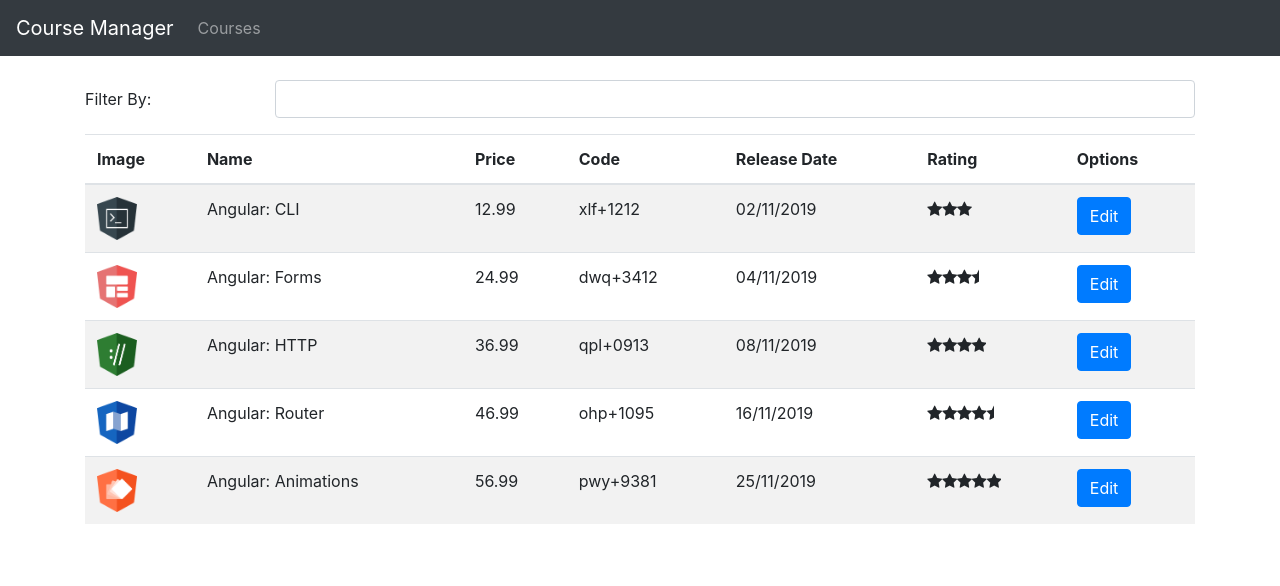
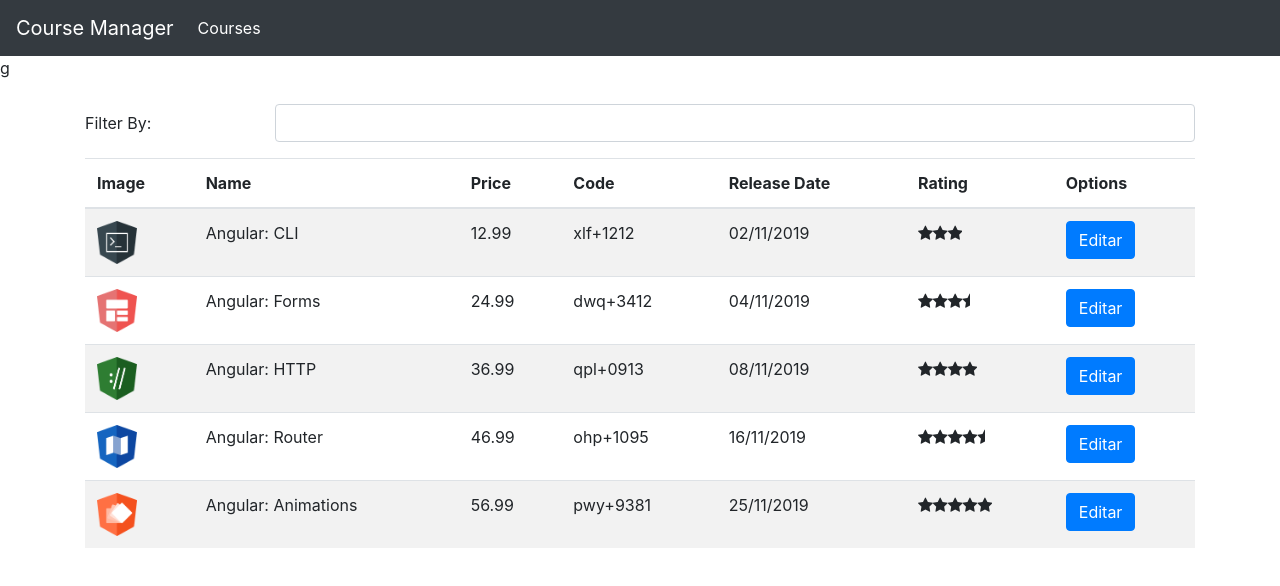
Before and after one commit to VictorMachado38/angular-Study, an Angular app in the folder curse-manager/: page /courses in a window 1280 px wide. Shown: the top 586 px of the page. Built offline with nearby package versions, Linux system fonts and the light colour scheme.

Commit message:
continuação do estudo

```diff
--- a/curse-manager/src/app/app.module.ts
+++ b/curse-manager/src/app/app.module.ts
@@ -30,7 +30,7 @@
         path:'', redirectTo: 'courses', pathMatch: 'full'
       },
       {
-        path:'couses/info/:id', component: CourseInfoComponent
+        path:'courses/info/:id', component: CourseInfoComponent
       },
       {
         path: 'courses', component: CourseListComponent
--- a/curse-manager/src/app/courses/course-info.component.html
+++ b/curse-manager/src/app/courses/course-info.component.html
@@ -1 +1 @@
-<h2>Course Id {{ courseId }}</h2>
+<h2>Course Id = {{ courseId }}</h2>
--- a/curse-manager/src/app/courses/course-info.component.ts
+++ b/curse-manager/src/app/courses/course-info.component.ts
@@ -1,5 +1,6 @@
 import { Component, OnInit } from "@angular/core";
 import { ActivatedRoute } from "@angular/router";
+
 
 @Component({
     templateUrl:'./course-info.component.html'
@@ -8,11 +9,12 @@
 
     courseId: number;
 
-    constructor(private activateRoute: ActivatedRoute){}
+    constructor(private activatedRoute: ActivatedRoute){}
 
     ngOnInit(): void {
 
-        this.courseId = +this.activateRoute.snapshot.paramMap.get('id');
+        this.courseId = +this.activatedRoute.snapshot.paramMap.get('id');
+
 
 
     }
--- a/curse-manager/src/app/courses/course-list.component.html
+++ b/curse-manager/src/app/courses/course-list.component.html
@@ -46,7 +46,7 @@
                 </td>
                 <td>
 
-                    <a [routerLink]="['/courses/info', course.id]" class="btn btn-primary">Edit</a>
+                    <a [routerLink]="['/courses/info', course.id]" class="btn btn-primary">Editar</a>
 
                 </td>
 
--- a/curse-manager/src/app/nav-bar/nav-bar.component.html
+++ b/curse-manager/src/app/nav-bar/nav-bar.component.html
@@ -1,6 +1,6 @@
 
 <nav class="navbar navbar-expand-lg navbar-dark bg-dark">
-    <a  href="#" class="navbar-brand">Course Manager</a>
+    <a  [routerLink]="['/courses']" class="navbar-brand">Course Manager</a>
 
     <button class="navbar-toggler" type="button" data-toggle="collapse" data-target="#navbarSupportedContent"
         aria-controls="navbarSupportedContent" aria-expanded="false" aria-label="Toggle navigation">
@@ -10,8 +10,8 @@
     <div class="collapse navbar-collapse" id="navbarSupportedContent">
         <ul class="navbar-nav mr-auto">
             <li href="#" class="nav-item">
-                <a  routerLinkActive="active" class="nav-link">Courses</a>
+                <a  [routerLink]="['/courses']" routerLinkActive="active" class="nav-link">Courses</a>
             </li>
         </ul>
     </div>
-</nav>
+</nav> g
```
